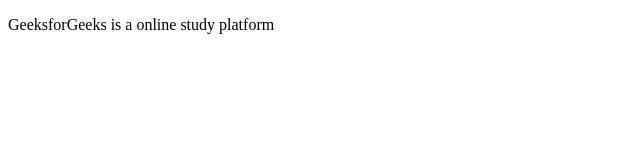
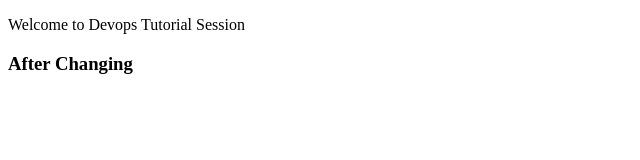
Before and after one commit to Harish-raju-454/project, a plain HTML site: page index.html in a window 1280 px wide. Shown: the whole page, without its empty margins (0-640 px from the left). Drawn offline with Linux system fonts and the light colour scheme.

Commit message:
Added new feature

```diff
--- a/index.html
+++ b/index.html
@@ -8,6 +8,7 @@
 </head>
 <body>
     <!--Contents of the webpage-->
-    <p>GeeksforGeeks is a online study platform</p>
+    <p>Welcome to Devops Tutorial Session</p>
+    <h3>After Changing</h3>
 </body>
 </html>
```
